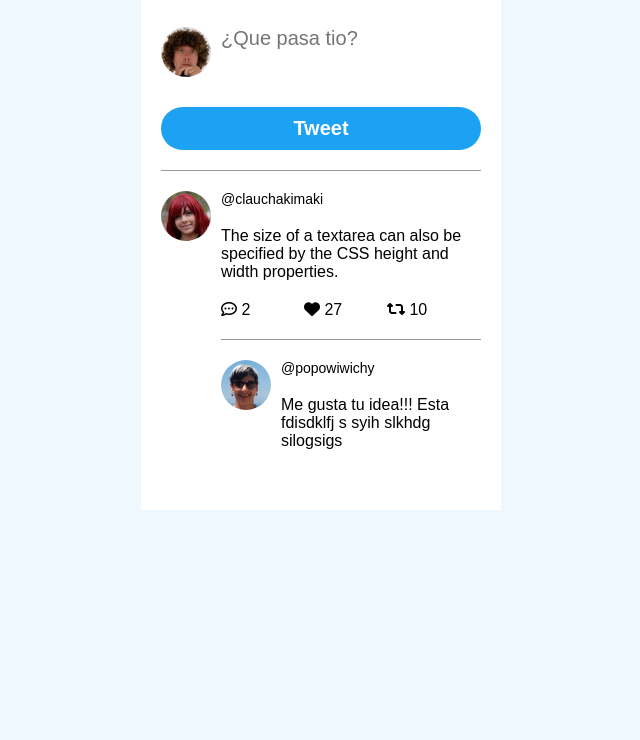
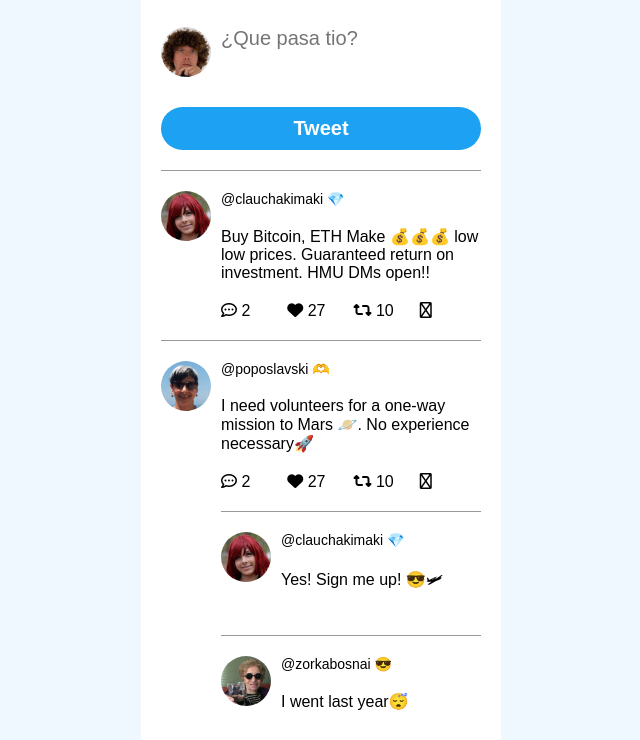
Before and after one commit to drkedrkedjon/twimba-mini-tweeter-clone, a plain HTML site: page index.html in a window 1280 px wide. Shown: the part 60-800 px from the top of the page, without its empty margins (319-959 px from the left). Drawn offline with Linux system fonts and the light colour scheme.

Commit message:
FUnction generarHtml hecha

```diff
--- a/css.css
+++ b/css.css
@@ -86,7 +86,7 @@ main {
   gap: 5px;
 }
 .tweet-interaccion {
-  width: 30%;
+  width: 25%;
 }
 .tweet-usuario {
   font-size: 14px;
--- a/index.html
+++ b/index.html
@@ -19,34 +19,7 @@
       <textarea name="twitear-input" class="twitear-input" id="twitear-input" placeholder="¿Que pasa tio?"></textarea>
       <button class="twitear-btn" id="twitear-btn">Tweet</button>
     </section>
-    <main id="tweet-feed">
-
-<!-- esta abajo -->
-      <section class="tweet">
-        <img src="/imagenes/clau.jpg" alt="Avatar" class="avatar">
-        <div class="tweet-contenido">
-          <p class="tweet-usuario">@clauchakimaki</p>
-          <p>The size of a textarea can also be specified by the CSS height and width properties.</p>
-          <div class="tweet-interacciones">
-            <span class="tweet-interaccion"><i class="fa-regular fa-comment-dots"></i> 2</span>
-            <span class="tweet-interaccion"><i class="fa-solid fa-heart"></i> 27</span>
-            <span class="tweet-interaccion"><i class="fa-solid fa-retweet"></i> 10</span>
-          </div>
-          <div class="tweet-replies">
-            <div class="tweet">
-              <img src="/imagenes/popo.jpg" alt="Avatar" class="avatar">
-              <div class="tweet-contenido">
-                <p class="tweet-usuario">@popowiwichy</p>
-                <p>Me gusta tu idea!!! Esta fdisdklfj s syih slkhdg silogsigs </p>
-              </div>
-            </div>
-          </div>
-        </div>
-      </section>
-<!-- esta arriba -->
-
-    </main>
-
+    <main id="tweet-feed"></main>
    </div>
 </body>
 </html>
--- a/scripts/data.js
+++ b/scripts/data.js
@@ -12,19 +12,19 @@ export const tweetsData = [
       uuid: '4b161eee-c0f5-4545-9c4b-8562944223ee',
   },
   {
-      handle: `@poposlavski ✅`,
+      handle: `@poposlavski 🫶`,
       profilePic: `/imagenes/popo.jpg`,
       likes: 6500,
       retweets: 234,
       tweetText: `I need volunteers for a one-way mission to Mars 🪐. No experience necessary🚀`,
       replies: [
                 {
-              handle: `@clauchakimaki ✅`,
+              handle: `@clauchakimaki 💎`,
               profilePic: `/imagenes/clau.jpg`,
               tweetText: `Yes! Sign me up! 😎🛩`,
           },
                 {
-              handle: `@zorkabosnai ✅`,
+              handle: `@zorkabosnai 😎`,
               profilePic: `imagenes/zorka.jpg`,
               tweetText: `I went last year😴`,
           },
@@ -34,19 +34,19 @@ export const tweetsData = [
       uuid: '3c23454ee-c0f5-9g9g-9c4b-77835tgs2',
   },
       {
-      handle: `@zorkabosnai`,
+      handle: `@zorkabosnai 😎`,
       profilePic: `imagenes/zorka.jpg`,
       likes: 10,
       retweets: 3,
       tweetText: `Are you a coder if you only know HTML?`,
       replies: [
           {
-              handle: `@clauchakimaki`,
+              handle: `@clauchakimaki 💎`,
               profilePic: `imagenes/clau.jpg`,
               tweetText: `No. Obviosuly not. Go get a job in McDonald's.`,
           },
           {
-              handle: `@poposlavski`,
+              handle: `@poposlavski 🫶`,
               profilePic: `imagenes/popo.jpg`,
               tweetText: `You are wonderful just as you are! ❤️`,
           },
--- a/scripts/index.js
+++ b/scripts/index.js
@@ -3,4 +3,49 @@ import { saveToLocalStorage, readLocalStorage, getData } from "./utils.js"
 
 const twimbaFeed = getData(tweetsData)
 
-console.log(twimbaFeed[0].handle)
+function generarHtml() {
+  let html = ''
+  twimbaFeed.forEach( tweet => {
+    let replyHtml = ''
+
+    if (tweet.replies.length > 0) {
+      tweet.replies.forEach( reply => {
+        replyHtml += `
+          <div class="tweet-replies">
+            <div class="tweet">
+              <img src="${reply.profilePic}" alt="Avatar" class="avatar">
+              <div class="tweet-contenido">
+                <p class="tweet-usuario">${reply.handle}</p>
+                <p>${reply.tweetText}</p>
+              </div>
+            </div>
+          </div>
+        `
+      })
+    }
+
+    html += `
+      <section class="tweet">
+        <img src="${tweet.profilePic}" alt="Avatar" class="avatar">
+        <div class="tweet-contenido">
+          <p class="tweet-usuario">${tweet.handle}</p>
+          <p>${tweet.tweetText}</p>
+          <div class="tweet-interacciones">
+            <span class="tweet-interaccion"><i class="fa-regular fa-comment-dots"></i> 2</span>
+            <span class="tweet-interaccion"><i class="fa-solid fa-heart"></i> 27</span>
+            <span class="tweet-interaccion"><i class="fa-solid fa-retweet"></i> 10</span>
+            <span class="tweet-interaccion"><i class="fa-regular fa-reply"></i></span>
+          </div>
+            ${replyHtml}
+        </div>
+      </section>
+    `
+  });
+  return html
+}
+
+function renderHtml() {
+  document.querySelector('#tweet-feed').innerHTML = generarHtml()
+}
+
+renderHtml()
```
